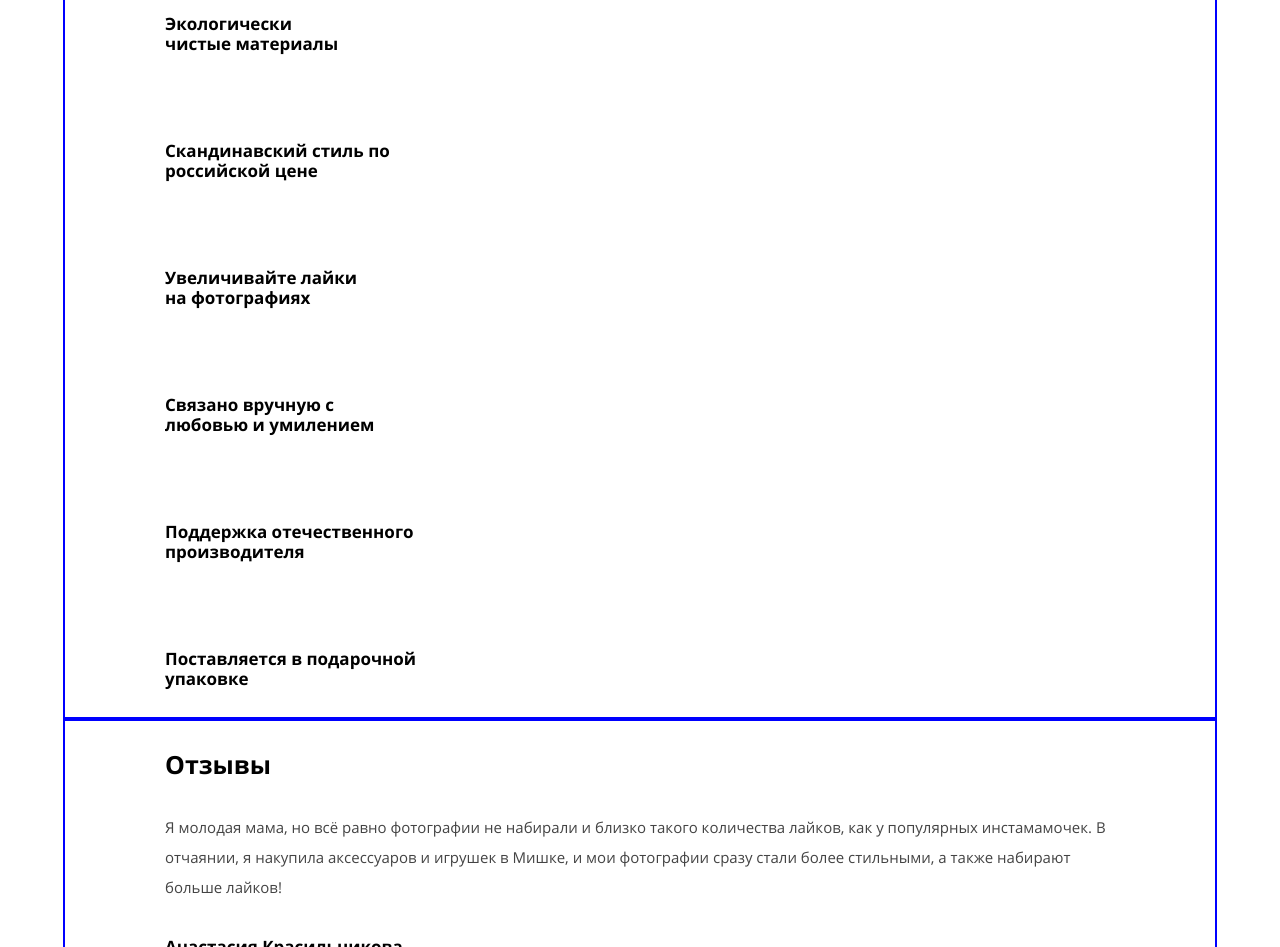
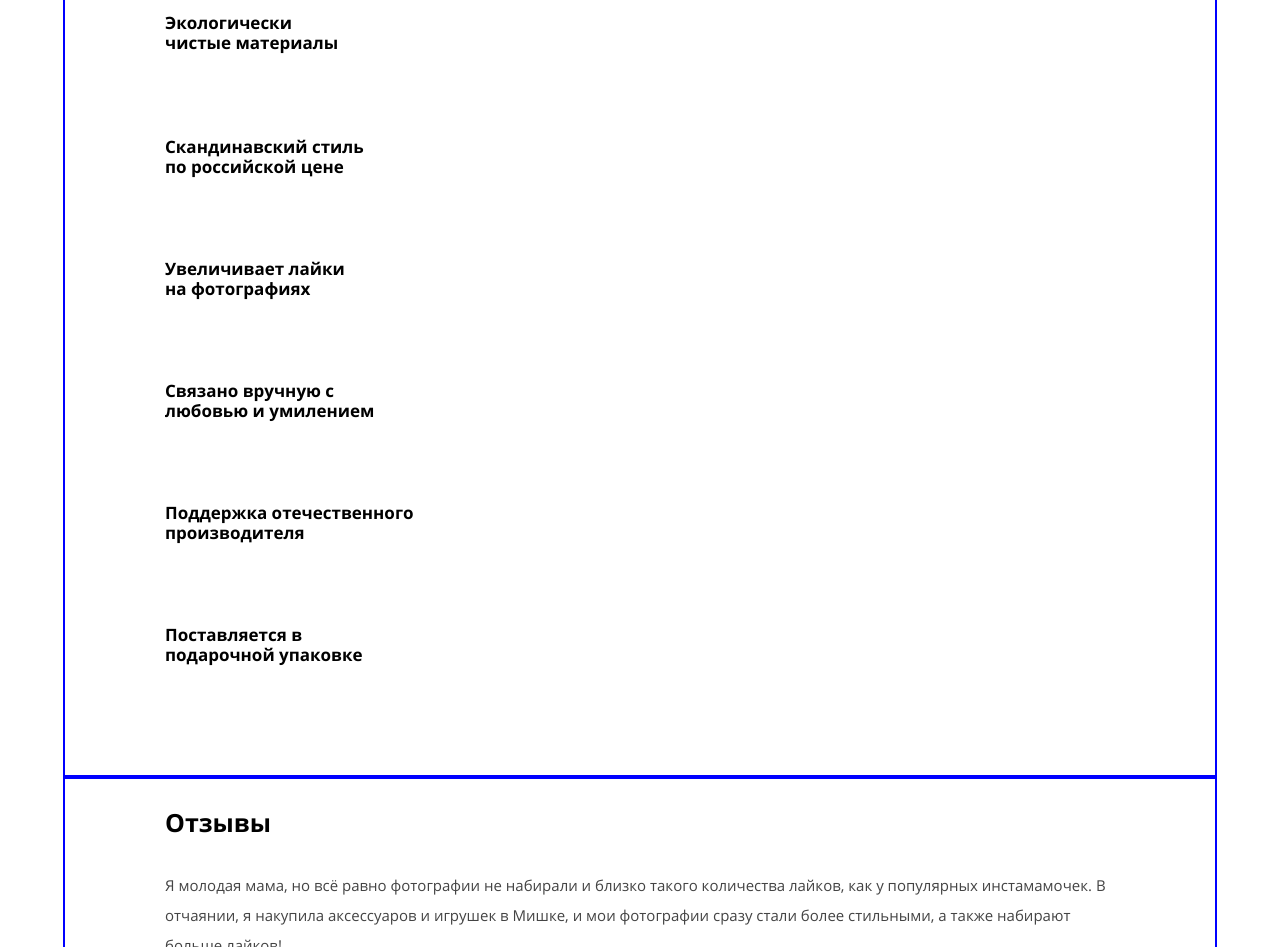
Before and after one commit to SergWulf/668021-mishka, a website: page source/index.html in a window 1280 px wide. Shown: the part 1800-2747 px from the top of the page. Drawn offline with nearby package versions, Linux system fonts and the light colour scheme; files that its build step writes are made by us from their sources.

Commit message:
PP раздела about-us

```diff
--- a/source/index.html
+++ b/source/index.html
@@ -73,10 +73,10 @@
             <p class="shortly-about-us__descriptions">Экологически<br> чистые материалы</p>
           </li>
           <li class="shortly-about-us__list-item icon_scandinavia">
-            <p class="shortly-about-us__descriptions">Скандинавский стиль по<br> российской цене</p>
+            <p class="shortly-about-us__descriptions">Скандинавский стиль <br>по российской цене</p>
           </li>
           <li class="shortly-about-us__list-item icon_like">
-            <p class="shortly-about-us__descriptions">Увеличивайте лайки<br> на фотографиях</p>
+            <p class="shortly-about-us__descriptions">Увеличивает лайки<br> на фотографиях</p>
           </li>
           <li class="shortly-about-us__list-item icon_manual">
             <p class="shortly-about-us__descriptions">Связано вручную с<br> любовью и умилением</p>
@@ -85,7 +85,7 @@
             <p class="shortly-about-us__descriptions">Поддержка отечественного<br> производителя</p>
           </li>
           <li class="shortly-about-us__list-item icon_gift">
-            <p class="shortly-about-us__descriptions">Поставляется в подарочной<br> упаковке</p>
+            <p class="shortly-about-us__descriptions">Поставляется в <br>подарочной упаковке</p>
           </li>
         </ul>
       </section>
--- a/source/less/blocks/shortly-about-us.less
+++ b/source/less/blocks/shortly-about-us.less
@@ -5,7 +5,7 @@
 
 .shortly-about-us__title {
   margin-top: 0;
-  margin-bottom: 30px;
+  margin-bottom: 86px;
   margin-left: -2px;
   .font-parameters(25px; 30px; bold; @black);
 }
@@ -17,9 +17,33 @@
 }
 
 .shortly-about-us__list-item {
-  margin-top: 87px;
+  margin-top: 0;
 
   .font-parameters(17px; 20px; bold; @black);
+}
+
+.shortly-about-us__list-item:nth-of-type(1) {
+  height: 124px;
+}
+
+.shortly-about-us__list-item:nth-of-type(2) {
+  height: 122px;
+}
+
+.shortly-about-us__list-item:nth-of-type(3) {
+  height: 122px;
+}
+
+.shortly-about-us__list-item:nth-of-type(4) {
+  height: 122px;
+}
+
+.shortly-about-us__list-item:nth-of-type(5) {
+  height: 122px;
+}
+
+.shortly-about-us__list-item:nth-of-type(6) {
+  height: 122px;
 }
 
 .shortly-about-us__descriptions {
```
